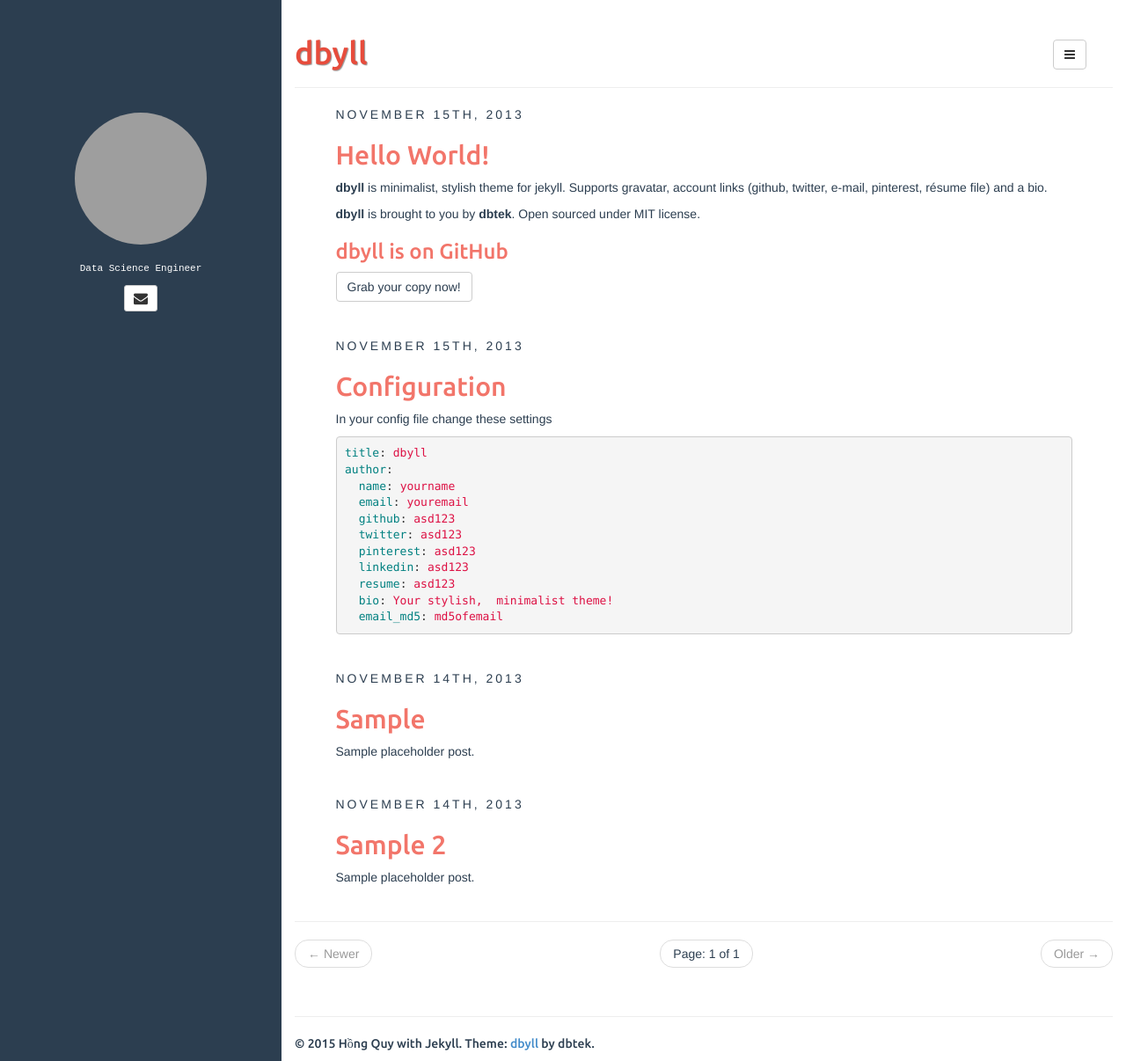
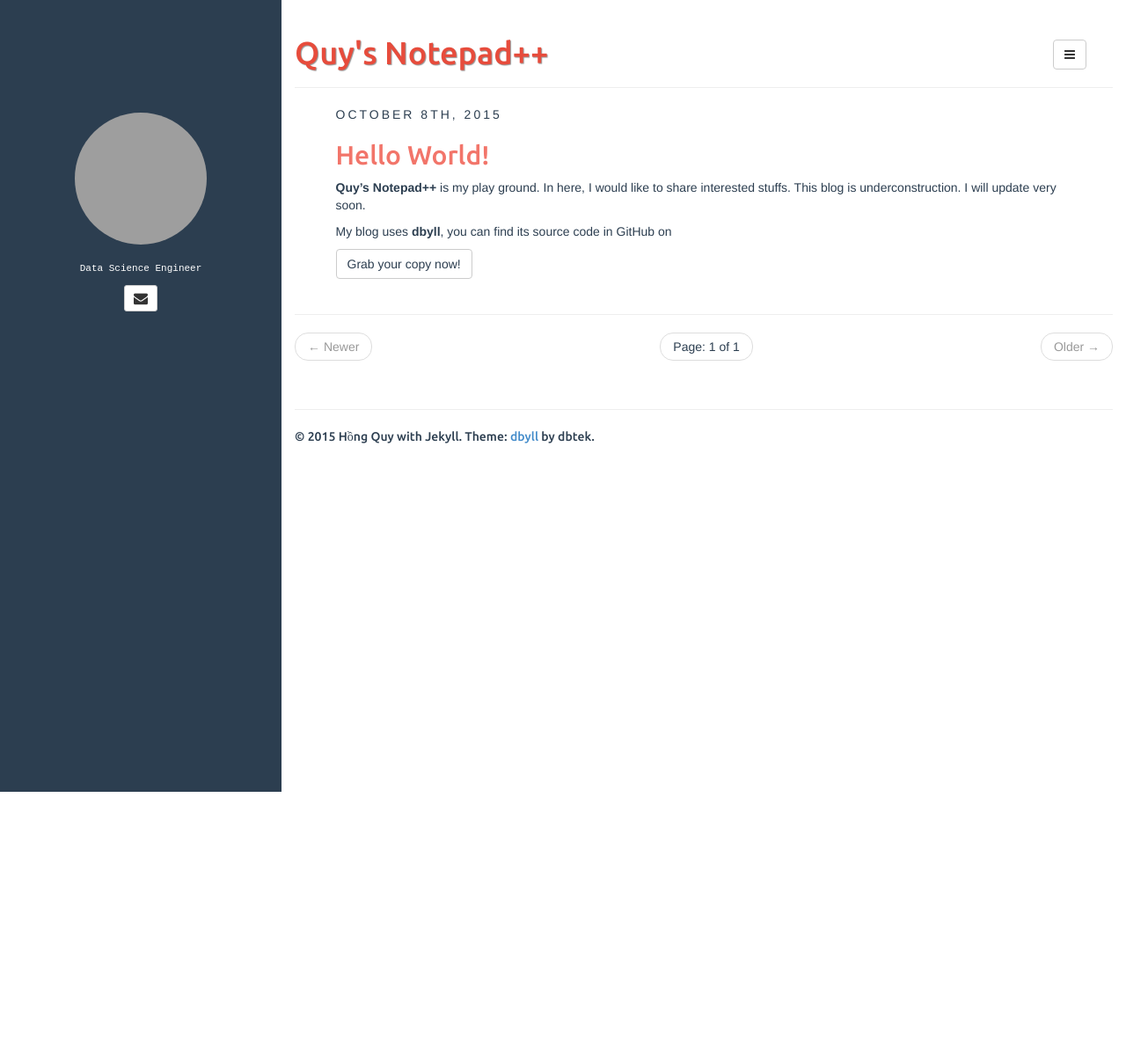
Before and after one commit to dongchirua/dongchirua.github.io, a Jekyll site: the page built from index.html, in a window 1280 px wide and 1206 px high. Shown: the whole window at 88% size. Built offline with Jekyll 4.4.1, drawn with Linux system fonts in a browser that asks for light colours; the list of posts is cut into pages by our own code; grey boxes are pictures that could not be loaded.

Commit message:
hello word post

```diff
--- a/_config.yml
+++ b/_config.yml
@@ -13,7 +13,7 @@
     scope:
       path: "" # empty string for all files
     values:
-      title: dbyll
+      title: Quy's Notepad++
 
 description: My play ground
 author:
--- a/_posts/2013-11-14-sample-2.md
+++ /dev/null
@@ -1,11 +0,0 @@
----
-layout: post
-title: Sample 2
-categories: [general, demo, sample]
-tags: [demo, dbyll, dbtek, sample2]
-description: Sample placeholder post.
----
-
-Lorem ipsum dolor sit amet,  consectetur adipisicing elit,  sed do eiusmod tempor incididunt ut labore et dolore magna aliqua. Ut enim ad minim veniam,  quis nostrud exercitation ullamco laboris nisi ut aliquip ex ea commodo consequat. Duis aute irure dolor in reprehenderit in voluptate velit esse cillum dolore eu fugiat nulla pariatur. Excepteur sint occaecat cupidatat non proident,  sunt in culpa qui officia deserunt mollit anim id est laborum.
-
-Lorem ipsum dolor sit amet,  consectetur adipisicing elit,  sed do eiusmod tempor incididunt ut labore et dolore magna aliqua. Ut enim ad minim veniam,  quis nostrud exercitation ullamco laboris nisi ut aliquip ex ea commodo consequat. Duis aute irure dolor in reprehenderit in voluptate velit esse cillum dolore eu fugiat nulla pariatur. Excepteur sint occaecat cupidatat non proident,  sunt in culpa qui officia deserunt mollit anim id est laborum.
--- a/_posts/2013-11-15-configuration.md
+++ /dev/null
@@ -1,23 +0,0 @@
----
-layout: post
-title: Configuration
-categories: [general, setup, demo]
-tags: [demo, dbyll, dbtek, setup]
-fullview: true
----
-
-In your config file change these settings
-
-{% highlight yaml %}
-title: dbyll
-author:
-  name: yourname
-  email: youremail
-  github: asd123
-  twitter: asd123
-  pinterest: asd123
-  linkedin: asd123
-  resume: asd123
-  bio: Your stylish,  minimalist theme!
-  email_md5: md5ofemail
-{% endhighlight %}
--- a/_posts/2013-11-15-hello-world.md
+++ /dev/null
@@ -1,16 +0,0 @@
----
-layout: post
-title: Hello World!
-categories: [general, setup, demo]
-tags: [demo, dbyll, dbtek, setup]
-fullview: true
-comments: true
----
-
-**dbyll** is minimalist, stylish theme for jekyll. Supports gravatar, account links (github, twitter, e-mail, pinterest, résume file) and a bio.
-
-**dbyll** is brought to you by **[dbtek](http://ismaildemirbilek.com)**. Open sourced under [MIT](http://opensource.org/licenses/MIT) license.
-
-### dbyll is on GitHub
-
-<a class="btn btn-default" href="https://github.com/dbtek/dbyll">Grab your copy now!</a>
--- /dev/null
+++ b/_posts/2015-10-08-hello-world.md
@@ -0,0 +1,14 @@
+---
+layout: post
+title: Hello World!
+categories: [general, setup]
+tags: [jekyll, setup]
+fullview: true
+comments: true
+---
+
+**Quy's Notepad++** is my play ground. In here, I would like to share interested stuffs. This blog is underconstruction. I will update very soon.
+
+My blog uses **dbyll**, you can find its source code in GitHub on
+
+<a class="btn btn-default" href="https://github.com/dbtek/dbyll">Grab your copy now!</a>
```
Also changed, not shown: _posts/2013-11-14-sample.md (deleted, +0 -17 lines), 1 other file.
